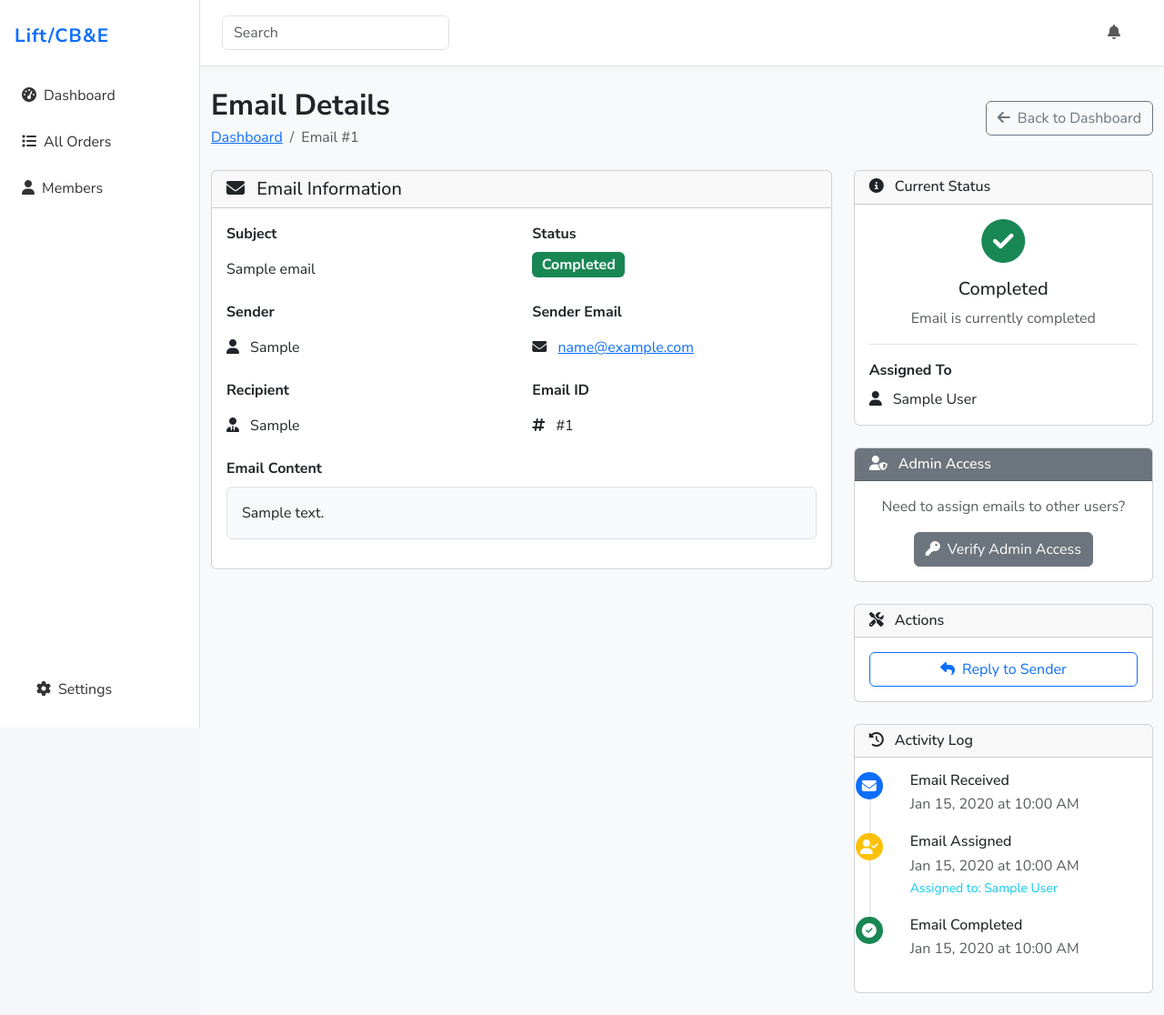
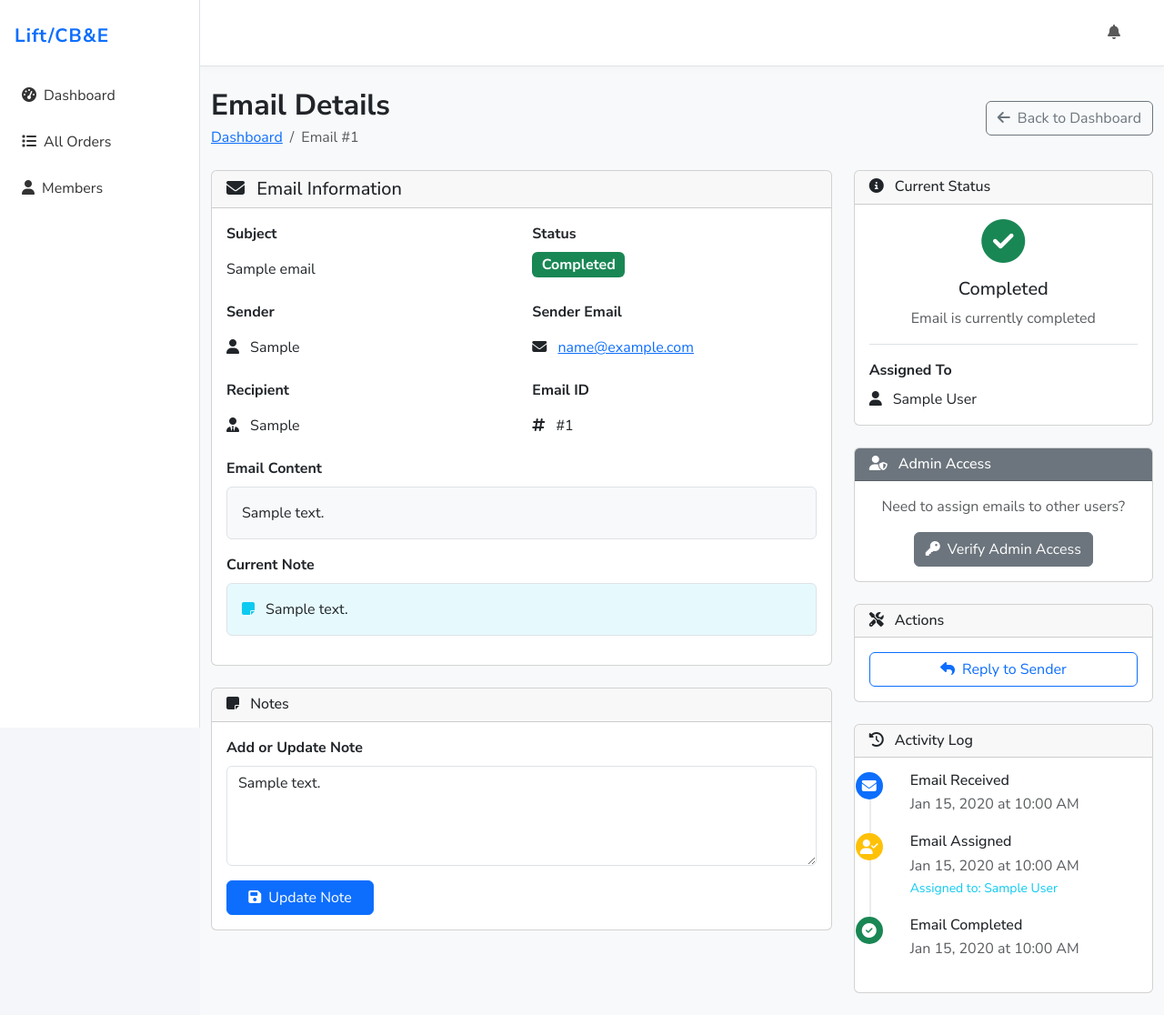
Before and after one commit to salman554480/liftwaste, a PHP site: page /email_details.php?id=1 in a window 1280 px wide. Shown: the whole page at 91% size. Run offline with PHP 8.4, Linux system fonts and the light colour scheme; the visitor is signed in with stand-in values (Sample User, id 1); tables that the repository leaves empty or names only in its code hold one stand-in row (values such as "Sample post"); some libraries are stand-ins or nearby versions.

Commit message:
creatd notes section

```diff
--- /dev/null
+++ b/add_note_column.sql
@@ -0,0 +1,5 @@
+-- Add note column to email table if it doesn't exist
+ALTER TABLE email ADD COLUMN IF NOT EXISTS note TEXT;
+
+-- If the above doesn't work (MySQL version < 8.0), use this instead:
+-- ALTER TABLE email ADD COLUMN note TEXT;
--- a/email_details.php
+++ b/email_details.php
@@ -167,6 +167,37 @@ if (!$email) {
                                         <?php endif; ?>
                                     </div>
                                 </div>
+
+                                <?php if (!empty($email['note'])): ?>
+                                <div class="mb-3">
+                                    <label class="form-label fw-bold">Current Note</label>
+                                    <div class="border rounded p-3 bg-info bg-opacity-10">
+                                        <p class="mb-0">
+                                            <i class="fas fa-sticky-note me-2 text-info"></i>
+                                            <?php echo nl2br(htmlspecialchars($email['note'])); ?>
+                                        </p>
+                                    </div>
+                                </div>
+                                <?php endif; ?>
+                            </div>
+                        </div>
+
+                        <!-- Note Field Card -->
+                        <div class="card my-4">
+                            <div class="card-header">
+                                <h6 class="card-title mb-0">
+                                    <i class="fas fa-sticky-note me-2"></i>
+                                    Notes
+                                </h6>
+                            </div>
+                            <div class="card-body">
+                                <div class="mb-3">
+                                    <label for="noteField" class="form-label fw-bold">Add or Update Note</label>
+                                    <textarea class="form-control" id="noteField" rows="4" placeholder="Enter your notes here..."><?php echo htmlspecialchars($email['note'] ?? ''); ?></textarea>
+                                </div>
+                                <button class="btn btn-primary w-25" onclick="updateNote(<?php echo $email_id; ?>)">
+                                    <i class="fas fa-save me-2"></i>Update Note
+                                </button>
                             </div>
                         </div>
                     </div>
@@ -271,6 +302,8 @@ if (!$email) {
                                 </a>
                             </div>
                         </div>
+
+
 
                         <!-- Activity Log Card -->
                         <div class="card">
@@ -747,4 +780,59 @@ if (!$email) {
                 });
             });
         }
+
+        function updateNote(emailId) {
+            const note = document.getElementById('noteField').value;
+            if (!note) {
+                Swal.fire({
+                    icon: 'warning',
+                    title: 'Empty Note',
+                    text: 'Please enter a note to update.'
+                });
+                return;
+            }
+
+            Swal.fire({
+                title: 'Updating Note...',
+                allowOutsideClick: false,
+                didOpen: () => {
+                    Swal.showLoading();
+                }
+            });
+
+            fetch('query/update_note.php', {
+                method: 'POST',
+                headers: {
+                    'Content-Type': 'application/x-www-form-urlencoded',
+                },
+                body: 'email_id=' + emailId + '&note=' + encodeURIComponent(note)
+            })
+            .then(response => response.json())
+            .then(data => {
+                if (data.success) {
+                    Swal.fire({
+                        icon: 'success',
+                        title: 'Note Updated',
+                        text: data.message,
+                        timer: 1500,
+                        showConfirmButton: false
+                    }).then(() => {
+                        location.reload();
+                    });
+                } else {
+                    Swal.fire({
+                        icon: 'error',
+                        title: 'Error',
+                        text: data.message
+                    });
+                }
+            })
+            .catch(() => {
+                Swal.fire({
+                    icon: 'error',
+                    title: 'Request Failed',
+                    text: 'Please try again.'
+                });
+            });
+        }
     </script>
--- a/parts/navbar.php
+++ b/parts/navbar.php
@@ -1,9 +1,9 @@
  <nav class="navbar navbar-expand-lg navbar-light bg-white border-bottom px-4 py-3 flex-column flex-md-row">
         <div class="d-flex w-100 align-items-center justify-content-between">
           <button class="btn btn-outline-primary d-lg-none me-2" id="menu-toggle"><i class="fas fa-bars"></i></button>
-          <form class="d-none d-md-flex flex-grow-1 me-2 search-form-custom">
+          <!--<form class="d-none d-md-flex flex-grow-1 me-2 search-form-custom">
             <input class="form-control" type="search" placeholder="Search" aria-label="Search">
-          </form>
+          </form>-->
           <ul class="navbar-nav ms-auto align-items-center flex-row">
             <li class="nav-item me-3 position-relative" id="notification-nav-item">
               <a class="nav-link position-relative" href="#" id="notification-bell"><i class="fas fa-bell"></i><span class="position-absolute top-0 start-100 translate-middle badge rounded-pill bg-danger" style="display: none;">0</span></a>
--- a/parts/sidebar.php
+++ b/parts/sidebar.php
@@ -10,9 +10,9 @@
         <a href="#" class="list-group-item list-group-item-action <?php if($page == 'order_view') { echo 'active'; } ?>" onclick="authenticateAdmin('order_view.php')"><i class="fas fa-list me-2"></i>All Orders</a>
         <a href="#" class="list-group-item list-group-item-action" onclick="authenticateAdmin('member_view.php')"><i class="fas fa-user me-2"></i>Members</a>
       </div>
-      <div class="sidebar-footer mt-auto px-3 pb-3">
+      <!--<div class="sidebar-footer mt-auto px-3 pb-3">
         <a href="#" class="list-group-item list-group-item-action"><i class="fas fa-cog me-2"></i>Settings</a>
-      </div>
+      </div>-->
     </div>
 
 <script>
```
Also changed, not shown: order_view.php (+19 -5 lines), query/update_note.php (added, +68 -0 lines).
